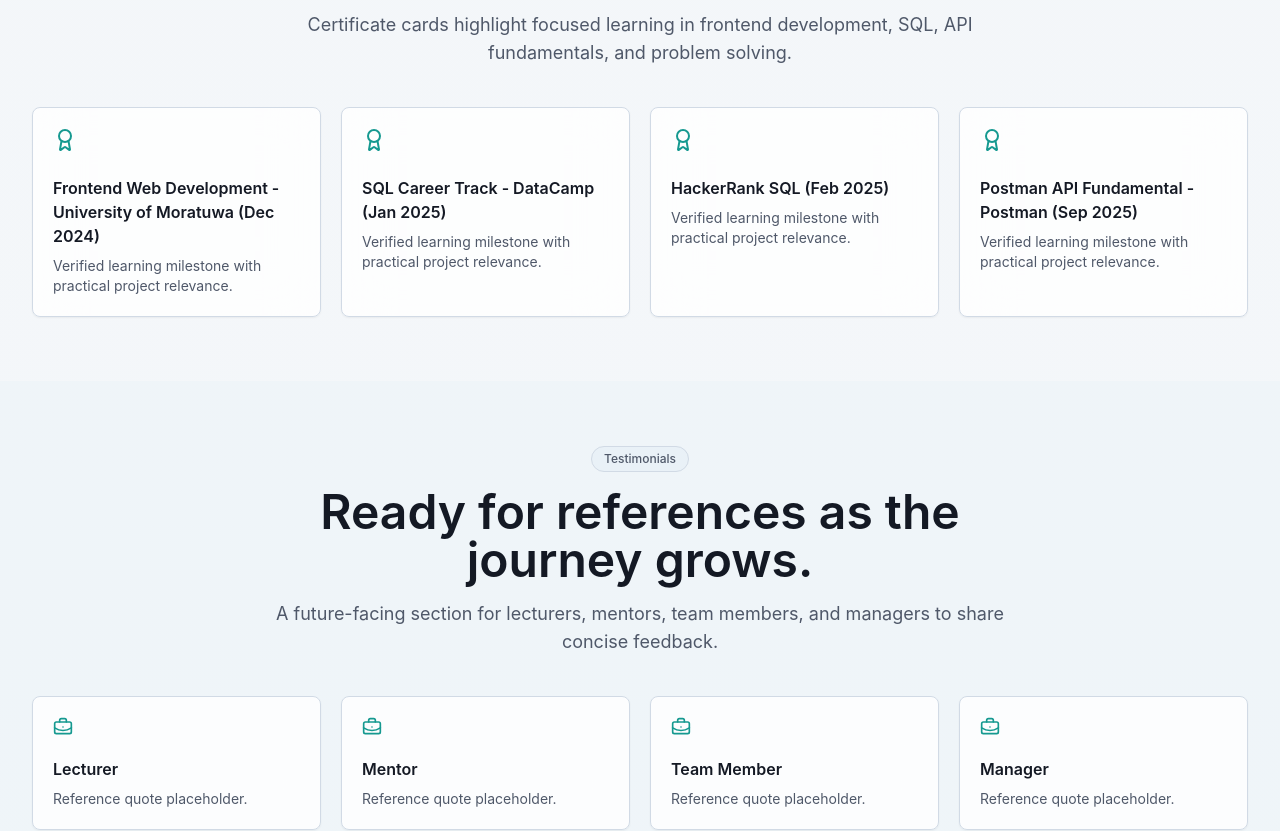
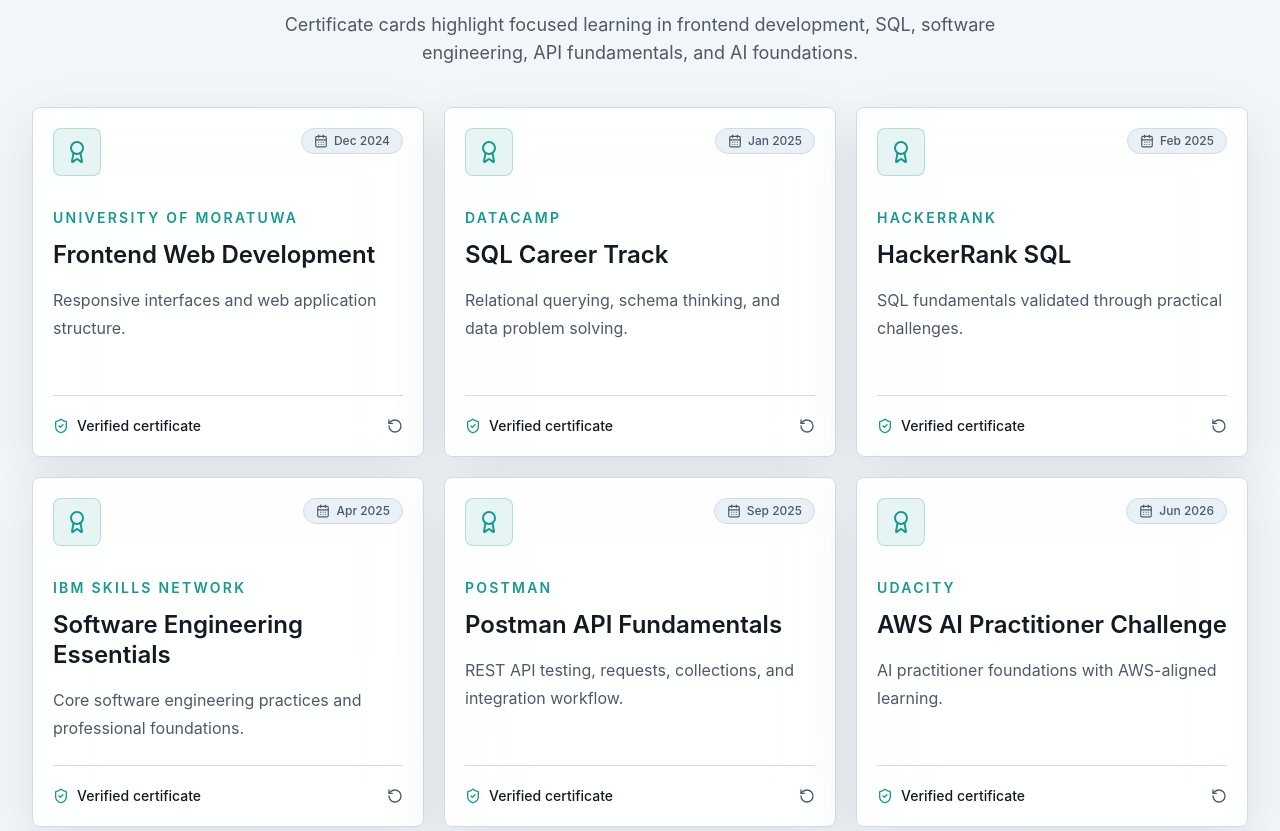
Before and after one commit to Sinthuha-n/personal-portifolio---sinthu, a Next.js app: page / in a window 1280 px wide. Shown: the part 7921-8752 px from the top of the page. Built offline with nearby package versions, Linux system fonts and the light colour scheme.

Commit message:
feat(achievements): add certificate card flip animation

```diff
--- a/components/sections/achievements-section.tsx
+++ b/components/sections/achievements-section.tsx
@@ -1,20 +1,101 @@
-import { Award } from "lucide-react";
+"use client";
+
+import { useState } from "react";
+import { Award, CalendarDays, RotateCcw, ShieldCheck } from "lucide-react";
 import { SectionHeader } from "@/components/common/section-header";
-import { Card } from "@/components/ui";
+import { Badge } from "@/components/ui";
 import { certifications } from "@/data/portfolio";
+import { cn } from "@/lib/utils";
 
 export function AchievementsSection() {
+  const [flippedCards, setFlippedCards] = useState<Set<string>>(new Set());
+
+  const toggleCard = (title: string) => {
+    setFlippedCards((current) => {
+      const next = new Set(current);
+
+      if (next.has(title)) {
+        next.delete(title);
+      } else {
+        next.add(title);
+      }
+
+      return next;
+    });
+  };
+
   return (
     <section id="achievements" className="px-4 py-16 sm:px-6 lg:px-8">
-      <SectionHeader eyebrow="Achievements" title="Credentials that support the story." copy="Certificate cards highlight focused learning in frontend development, SQL, API fundamentals, and problem solving." />
-      <div className="mx-auto grid max-w-7xl gap-5 md:grid-cols-2 lg:grid-cols-4">
-        {certifications.map((item) => (
-          <Card key={item} className="p-5">
-            <Award className="h-6 w-6 text-primary" />
-            <h3 className="mt-6 font-semibold">{item}</h3>
-            <p className="mt-2 text-sm text-muted-foreground">Verified learning milestone with practical project relevance.</p>
-          </Card>
-        ))}
+      <SectionHeader
+        eyebrow="Achievements"
+        title="Credentials that support the story."
+        copy="Certificate cards highlight focused learning in frontend development, SQL, software engineering, API fundamentals, and AI foundations."
+      />
+      <div className="mx-auto grid max-w-7xl gap-5 md:grid-cols-2 xl:grid-cols-3">
+        {certifications.map((certificate) => {
+          const isFlipped = flippedCards.has(certificate.title);
+
+          return (
+            <button
+              key={certificate.title}
+              type="button"
+              aria-pressed={isFlipped}
+              aria-label={`${isFlipped ? "Hide" : "Show"} ${certificate.title} certificate`}
+              onClick={() => toggleCard(certificate.title)}
+              className="group h-[330px] rounded-lg text-left outline-none [perspective:1400px] focus-visible:ring-2 focus-visible:ring-primary focus-visible:ring-offset-2 focus-visible:ring-offset-background sm:h-[350px]"
+            >
+              <div
+                className={cn(
+                  "relative h-full rounded-lg transition duration-700 [transform-style:preserve-3d]",
+                  isFlipped && "[transform:rotateY(180deg)]"
+                )}
+              >
+                <div className="absolute inset-0 flex h-full flex-col overflow-hidden rounded-lg border border-border bg-card/90 p-5 text-card-foreground shadow-[0_18px_55px_rgba(15,23,42,0.10)] backdrop-blur-xl [backface-visibility:hidden] transition group-hover:-translate-y-1 group-hover:border-primary/50 group-hover:shadow-[0_24px_70px_rgba(15,23,42,0.14)] dark:shadow-sm">
+                  <div className="flex items-start justify-between gap-4">
+                    <div className="grid h-12 w-12 place-items-center rounded-lg border border-primary/25 bg-primary/10 text-primary">
+                      <Award className="h-6 w-6" />
+                    </div>
+                    <Badge className="shrink-0 gap-1.5">
+                      <CalendarDays className="h-3.5 w-3.5" />
+                      {certificate.date}
+                    </Badge>
+                  </div>
+
+                  <div className="mt-8">
+                    <p className="text-sm font-semibold uppercase tracking-[0.16em] text-primary">{certificate.issuer}</p>
+                    <h3 className="mt-3 text-2xl font-semibold leading-tight">{certificate.title}</h3>
+                    <p className="mt-4 leading-7 text-muted-foreground">{certificate.focus}</p>
+                  </div>
+
+                  <div className="mt-auto flex items-center justify-between border-t border-border pt-5">
+                    <div className="flex items-center gap-2 text-sm font-medium text-foreground">
+                      <ShieldCheck className="h-4 w-4 text-primary" />
+                      Verified certificate
+                    </div>
+                    <RotateCcw className="h-4 w-4 text-muted-foreground transition group-hover:rotate-180 group-hover:text-primary" />
+                  </div>
+                </div>
+
+                <div className="absolute inset-0 overflow-hidden rounded-lg border border-primary/25 bg-[#07111f] p-3 shadow-[0_24px_70px_rgba(15,23,42,0.18)] [backface-visibility:hidden] [transform:rotateY(180deg)] dark:shadow-[0_24px_90px_rgba(0,0,0,0.32)]">
+                  <div className="flex h-full flex-col rounded-md border border-white/10 bg-white p-2">
+                    <div className="mb-2 flex items-center justify-between gap-3 px-1 text-xs font-medium text-slate-600">
+                      <span className="truncate">{certificate.title}</span>
+                      <RotateCcw className="h-3.5 w-3.5 shrink-0" />
+                    </div>
+                    <div className="min-h-0 flex-1 overflow-hidden rounded border border-slate-200 bg-slate-50">
+                      <img
+                        src={certificate.image}
+                        alt={`${certificate.title} certificate`}
+                        className="h-full w-full object-contain"
+                        loading="lazy"
+                      />
+                    </div>
+                  </div>
+                </div>
+              </div>
+            </button>
+          );
+        })}
       </div>
     </section>
   );
--- a/data/portfolio.ts
+++ b/data/portfolio.ts
@@ -197,10 +197,48 @@
 ];
 
 export const certifications = [
-  "Frontend Web Development - University of Moratuwa (Dec 2024)",
-  "SQL Career Track - DataCamp (Jan 2025)",
-  "HackerRank SQL (Feb 2025)",
-  "Postman API Fundamental - Postman (Sep 2025)"
-];
+  {
+    title: "Frontend Web Development",
+    issuer: "University of Moratuwa",
+    date: "Dec 2024",
+    focus: "Responsive interfaces and web application structure.",
+    image: "/images/Frontend Web Development - University of Moratuwa.jpeg"
+  },
+  {
+    title: "SQL Career Track",
+    issuer: "DataCamp",
+    date: "Jan 2025",
+    focus: "Relational querying, schema thinking, and data problem solving.",
+    image: "/images/SQL Career Track - DataCamp.jpeg"
+  },
+  {
+    title: "HackerRank SQL",
+    issuer: "HackerRank",
+    date: "Feb 2025",
+    focus: "SQL fundamentals validated through practical challenges.",
+    image: "/images/HackerRank SQL.jpeg"
+  },
+  {
+    title: "Software Engineering Essentials",
+    issuer: "IBM Skills Network",
+    date: "Apr 2025",
+    focus: "Core software engineering practices and professional foundations.",
+    image: "/images/software Engineering essential.jpeg"
+  },
+  {
+    title: "Postman API Fundamentals",
+    issuer: "Postman",
+    date: "Sep 2025",
+    focus: "REST API testing, requests, collections, and integration workflow.",
+    image: "/images/Postman API Fundamental - Postman.jpeg"
+  },
+  {
+    title: "AWS AI Practitioner Challenge",
+    issuer: "Udacity",
+    date: "Jun 2026",
+    focus: "AI practitioner foundations with AWS-aligned learning.",
+    image: "/images/tailwind.config.jpeg"
+  }
+] as const;
 
 export const testimonialRoles = ["Lecturer", "Mentor", "Team Member", "Manager"];
```
